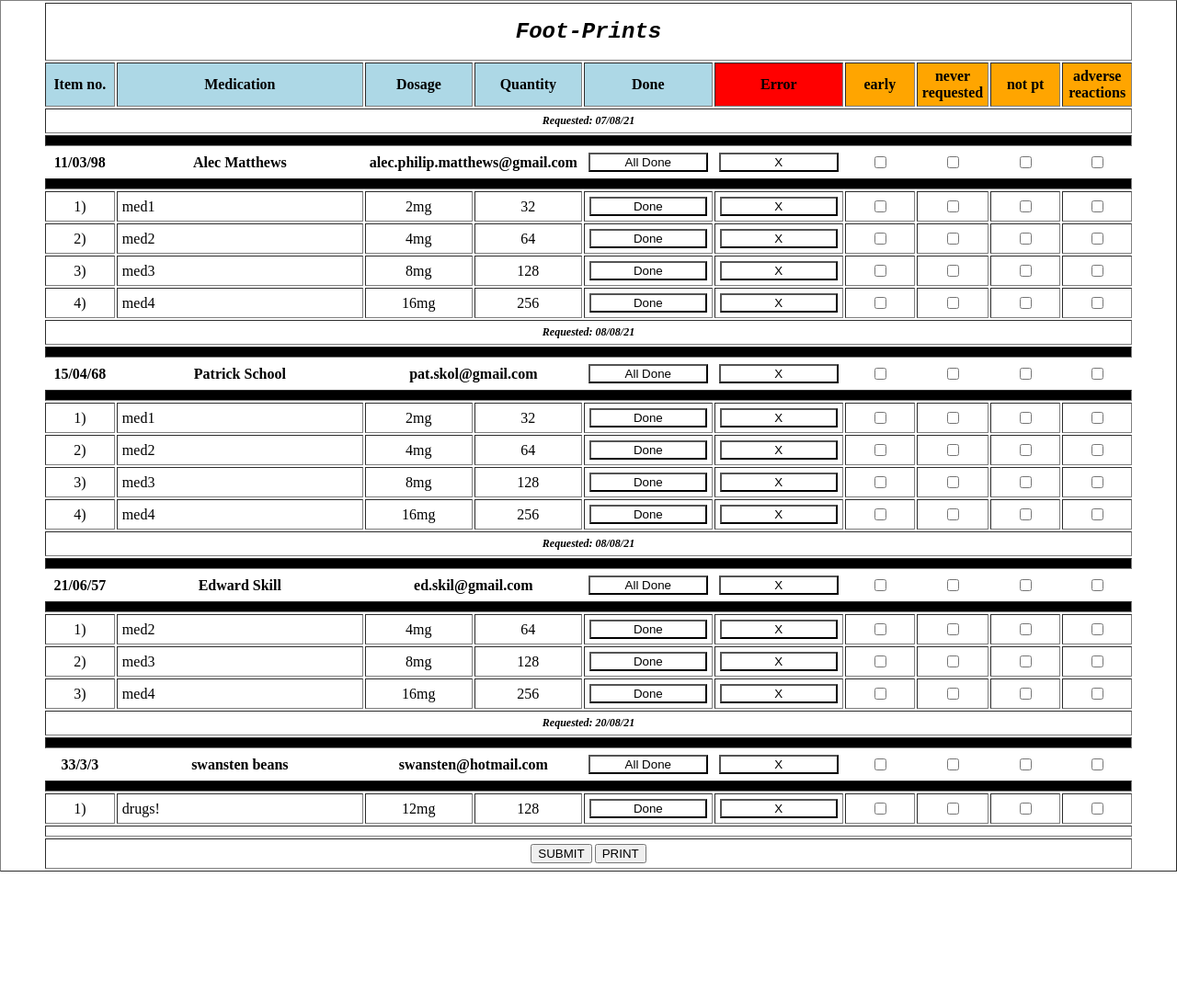
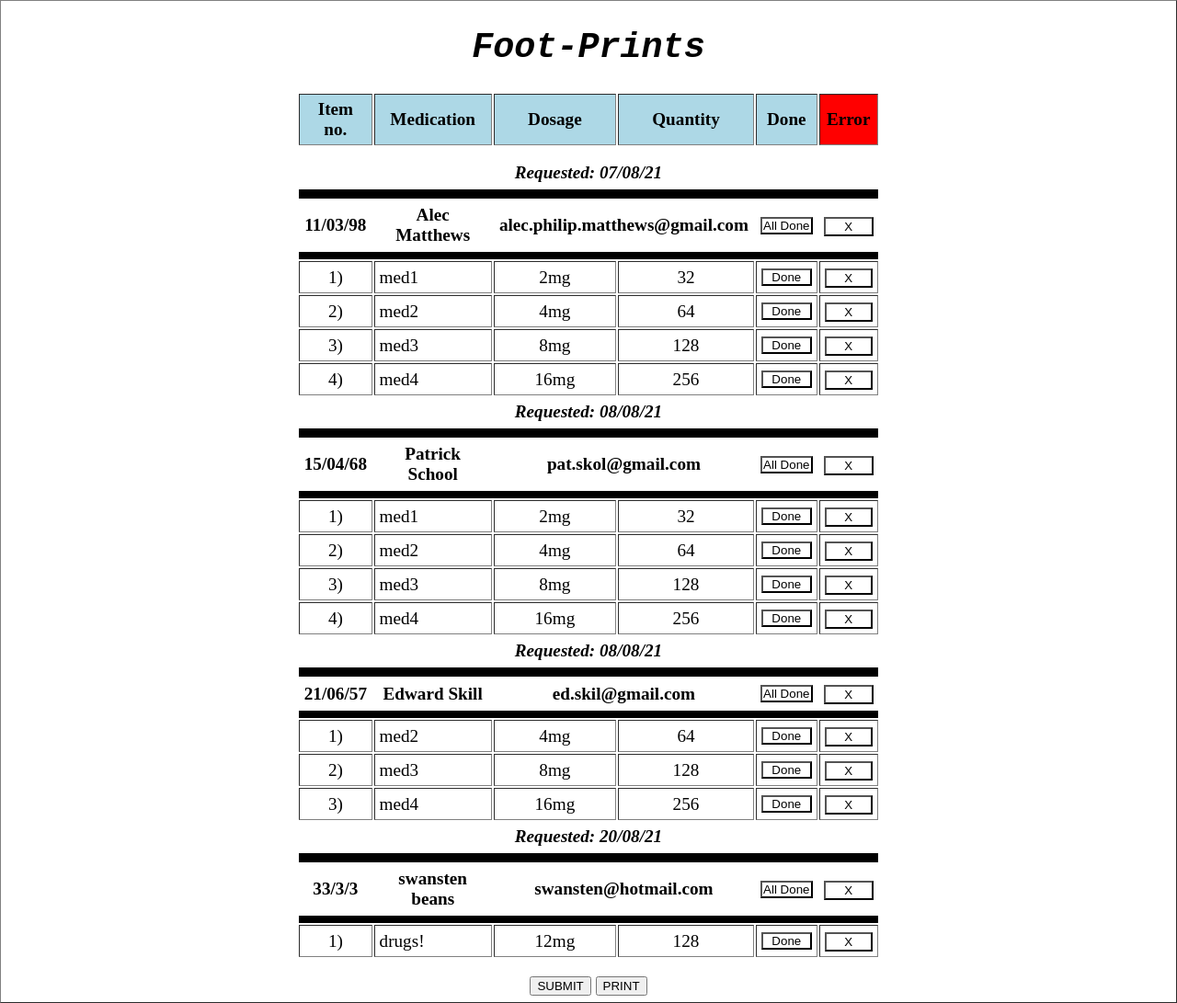
Before and after one commit to mattalec/Foot-Prints, a Flask app: page / in a window 1280 px wide. Shown: the whole page at 92% size. Before the commit the page ends 948 px from the top, so only its background shows below. Run offline with Flask 2, Linux system fonts and the light colour scheme.

Commit message:
new functions

```diff
--- a/static/css/main.css
+++ b/static/css/main.css
@@ -1,14 +1,18 @@
 body {
 	display: flex;
+	padding: 0px;
 	margin: 0px;
 }
 
 table {
 	display: flex;
 	justify-content: center;
-	align-itmes: center;
+	align-items: center;
 	width: 100vw;
 	text-align: center;
+	font-size: 1.5vw;
+	padding: 0px;
+	margin: 0px;
 }
 
 td {
@@ -21,18 +25,26 @@
 
 .small {
 	height: 100%;
-	width: 10vw;
+	width: 10%;
 }
 .smaller {
 	height: 100%;
-	width: 5vw;
+	width: 5%;
 }
 .big {
 	height: 100%;
-	width: 20vw;
+	width: 20%;
+}
+.small-break {
+	padding: 0px;
+	margin: 0px;
+	height: 1px;
 }
 .success-button {
 	display: block;
+	padding: 0px;
+	margin: 0px;
+	height: 100%;
 	width: 100%;
 	background-color: white;
 }
@@ -57,9 +69,10 @@
 	background: orange;
 }
 .col-change {
-	font-size: 1.5vh;
+	font-size: 1.5vw;
 	font-style: italic;
 	font-weight: bold;
+	border: 1px;
 }
 
 #table-head td {
--- a/static/javascript/index.js
+++ b/static/javascript/index.js
@@ -1,5 +1,5 @@
 function OnLoad() {
-    // generate event listeners on All Done and All Error Buttons on double click
+    // generate event listeners on All Done and All Error Buttons for double click
     var x = document.getElementsByClassName('main-done');
     var y = document.getElementsByClassName('main-err');
 
@@ -10,35 +10,43 @@
         document.getElementById(y.item(i).id).addEventListener("dblclick", function() { ShowHideScripts(x_id); }, false);
     }
 
-    ShowAll();
+    // ShowAll();
 }
 
 function print() {
+    // print page
     window.print();
+}
+
+function CheckClass(check, classes) {
+    // check: Boolean, classes: [''], check or uncheck classes
+    for (var i = 0; i < classes.length; i++) {
+        var x = document.getElementsByClassName(classes[i]);
+        console.log(classes[i]);
+        for (var j = 0; j < x.length; j++) {
+            x.item(j).checked = check;
+        }
+    }
+}
+
+function ColorClass(color, classname) {
+    // color: '', classname='', color class
+    var x = document.getElementsByClassName(classname);
+    for (var i = 0; i < x.length; i++) {
+        x.item(i).style.backgroundColor = color;
+    }
 }
 
 function AllDone(pt_no) {
     console.log('AllDone()');
-    // undoing the above
-    var pt_no = pt_no;
-    var x = document.getElementsByClassName('check-pt-'+pt_no);
-    for (var i = 0; i < x.length; i++) {
-        x.item(i).checked = false;
-    }
-    var x = document.getElementsByClassName('pt-check-'+pt_no);
-    for (var i = 0; i < x.length; i++) {
-        x.item(i).checked = false;
-    }
-    var x = document.getElementsByClassName('error-pt-'+pt_no);
-    for (var i = 0; i < x.length; i++) {
-        x.item(i).style.backgroundColor = 'white';
-    }
-    var y = document.getElementsByClassName('success-pt-'+pt_no);
-    for (var i = 0; i < y.length; i++) {
-        y.item(i).style.backgroundColor = 'green';
-    }
+    // 1) uncheck all pt errors
+    CheckClass(false, ['check-pt-'+pt_no,'pt-check-'+pt_no]);
+    // 2) uncolor all pt errors, color all pt done. Repeat for main buttons
+    ColorClass('white', 'error-pt-'+pt_no);
+    ColorClass('green', 'success-pt-'+pt_no);
     document.getElementById('all-success-button-'+pt_no).style.backgroundColor = 'green';
     document.getElementById('all-error-button-'+pt_no).style.backgroundColor = 'white';
+    // 3) hide error options, hide scripts, showhide orange column names
     ShowHideClass('all-error-options-'+pt_no, false, 'row');
     HideScripts(pt_no);
     ShowHideOrange();
@@ -46,99 +54,85 @@
 
 function AllError(pt_no) {
     console.log('ErrButton()');
-    // making all error-options visible and elongating all relevent rows
-    var pt_no = pt_no.toString();
-    // make colour changed from green to white and from white to red
-    var x = document.getElementsByClassName('success-pt-'+pt_no);
-    for (var i = 0; i < x.length; i++) {
-        x.item(i).style.backgroundColor = 'white';
-    }
+    // 1) uncolor all pt done, color all pt error buttons, repeat for main buttons
+    ColorClass('white','success-pt-'+pt_no);
+    ColorClass('red','error-pt-'+pt_no);
     document.getElementById('all-success-button-'+pt_no).style.backgroundColor = 'white';
     document.getElementById('all-error-button-'+pt_no).style.backgroundColor = 'red';
-    var z = document.getElementsByClassName('error-pt-'+pt_no);
-    for (var i = 0; i < z.length; i++) {
-        z.item(i).style.backgroundColor = 'red';
-    }
-
-    // make sure all errors are visible
+    // 2) show all error options, main error options and show orange column names
     ShowHideClass('script-error-option-'+pt_no, true, 'cell');
-
-    // show error options and orange header
     ShowHideClass('all-error-options-'+pt_no, true, 'cell');
-    if (pt_no != 0) {
-        ShowHideClass('error-option-'+pt_no, true, 'cell');
-    }
     ShowHideOrange();
 }
 
 function Done(ind, pt_no) {
     console.log('Done');
-    var ind = ind.toString();
-    var x = document.getElementsByClassName('check-'+ind);
-    for (var i = 0; i < x.length; i++) {
-        x.item(i).checked = false;
-    }
+    // 1) uncheck all pt error for row ind
+    CheckClass(false, ['check-'+ind]);
+    // 2) recolor buttons
     document.getElementById('error-button-'+ind).style.backgroundColor = 'white';
     document.getElementById('success-button-'+ind).style.backgroundColor = 'green';
+    // 3) hide error options and showhide header
     ShowHideClass('error-option-'+ind, false, 'cell');
     ShowHideOrange();
-    CheckAllDone(pt_no);
+    // 4) check if all done, if so call AllDone()
+    CheckAll(pt_no);
 }
 
-function CheckAllDone(pt_no) {
-    // check if all done, if so 'AllDone'
+function CheckAll(pt_no) {
+    // check done column for pt_no, if all green => AllDone(), else if all red => AllError() else nothing
     var y = document.getElementsByClassName('success-pt-'+pt_no);
-    var all_green = true;
+    var all_green, all_red = true;
     for (var i = 0; i < y.length; i++) {
         if (y.item(i).style.backgroundColor != 'green') {
             all_green = false;
-            break;
+        } else {
+            all_red = false;
         }
     }
-    if (all_green) {
-        AllDone(pt_no);
-    } else {
+    if (all_green) {AllDone(pt_no);} else {
         document.getElementById('all-success-button-'+pt_no).style.backgroundColor = 'white';
+    }
+    if (all_red) {AllError(pt_no);} else {
+        document.getElementById('all-error-button-'+pt_no).style.backgroundColor = 'white';
     }
 }
 
 function Error(ind, pt_no) {
     console.log('Error');
-    var ind = ind.toString();
+    // 1) recolor buttons
     document.getElementById('error-button-'+ind).style.backgroundColor = 'red';
     document.getElementById('success-button-'+ind).style.backgroundColor = 'white';
+    // 2) show error options for that row
+    ShowHideClass('error-option-'+ind, true, 'cell');
     ShowHideOrange();
-    ShowHideClass('error-option-'+ind, true, 'cell');
-    CheckAllDone(pt_no);
+    // 3) check if all error, if so call AllError()
+    CheckAll(pt_no);
 }
 
 function CheckCheck(ind, pt_no, type) {
     console.log('CheckCheck(ind, pt_no, type): '+ind.toString()+', '+pt_no.toString()+', '+type.toString());
-    var ind = ind.toString();
-    // uncheck all in row but the one just checked
+    // 1) uncheck all in main pt row
+    CheckClass(false, ['pt-check-'+pt_no]);
+    // 2) uncheck all but checkbox selected in speciied row
     var x = document.getElementsByClassName('check-'+ind);
     for (var i = 0; i < x.length; i++) {
         if (i != (type-1)) {
             x.item(i).checked = false;
         }
     }
-    var y = document.getElementsByClassName('pt-check-'+pt_no);
-    for (var i = 0; i < y.length; i++) {
-        y.item(i).checked = false;
-    }
 }
 
 function MainCheck(pt_no, type) {
     console.log('MainCheck(pt_no, type): '+pt_no.toString()+', '+type.toString());
-    var pt_no = pt_no.toString();
-    // uncheck all in row but the one just checked
+    // 1) uncheck all but checkbox selected in main pt row
     var x = document.getElementsByClassName('pt-check-'+pt_no);
     for (var i = 0; i < x.length; i++) {
         if (i != (type-1)) {
             x.item(i).checked = false;
         }
     }
-    // tick same on all scripts
+    // 2) tick same on all scripts for pt
     var y = document.getElementsByClassName('check-pt-'+pt_no);
     var checkbox;
     for (var i = 0; i < y.length; i++) {
@@ -151,18 +145,15 @@
             y.item(i).checked = true;
         }
     }
-    // hide all scripts
+    // 3) hide all scripts
     HideScripts(pt_no);
 }
 
 function ShowHideOrange() {
-    // check if an orange error type is visible, if so, keep orange header
-
-    // var y = document.getElementsByClassName('error-options');
     var y = document.getElementsByClassName('main-done');
     var cols;
     var option_show = false;
-
+    // 1) check if any of the all done buttons is not green
     for (var i = 0; i < y.length; i++)
     {
         console.log('checkbox '+i+' : '+y.item(i).style.display);
@@ -171,8 +162,8 @@
             break;
         }
     }
+    // 2) if so, change table shape to 10 cols and show orange header
     if (option_show == true) { cols = '10'; } else { cols = '6'; }
-
     ShowHideClass('orange', option_show, 'cell');
     var x = document.getElementsByClassName('col-change');
     for (var i = 0; i < x.length; i++) {
@@ -181,18 +172,17 @@
 }
 
 function ShowHideScripts(pt_no) {
-
+    // 1) check if row is visible apart from ones in ids list
     var z = document.getElementsByClassName(pt_no);
     var ids = ['break-blank','break','first-row'];
     var hide = false;
-
     for (var i = 0; i < z.length; i++) {
         if ((z.item(i).style.display == 'table-row') && !(ids.includes(z.item(i).id))) {
             hide = true;
             break;
         }
     }
-
+    // 2) if so, hide scripts for pt, else show scripts for pt
     if (hide) {HideScripts(pt_no);}
     else {
         ShowHideClass(pt_no, true, 'row');
@@ -200,7 +190,9 @@
 }
 
 function HideScripts(pt_no) {
+    // 1) hide all rows
     ShowHideClass(pt_no, false, 'row');
+    // 2) unhide rows that need to be shown
     ShowHideClass('stay', true, 'row');
 }
 
--- a/templates/index.html
+++ b/templates/index.html
@@ -34,12 +34,13 @@
 				<td class='smaller orange'>not pt</td>
 				<td class='smaller orange'>adverse reactions</td>
 			</tr>
+			<tr id='break-blank'><td class='col-change' colspan='10'></td></tr>
 
 			{% for script in scripts %}
 
 				{# if first new name #}
 				{% if loop.index0 == 0 %}
-					<tr id='break-blank'  class='{{ script[1].pt_no }} stay'><td class='col-change' colspan='6'>Requested: {{ script[1].date }}</td></tr>
+					<tr id='break-blank'  class='{{ script[1].pt_no }} stay'><td class='col-change' colspan='10'>Requested: {{ script[1].date }}</td></tr>
 					<tr id='break' class='{{ script[1].pt_no }} stay'><td class='col-change' colspan='10'></td></tr>
 					<tr id='first-row' class='{{ script[1].pt_no }} stay'>
 						<td class='smaller'>{{script[1].dob}}</td>
@@ -52,11 +53,11 @@
 						<td class='smaller error-options all-error-options-{{ script[1].pt_no }}'><input type='checkbox' class='pt-check-{{ script[1].pt_no }}' onclick='MainCheck({{ script[1].pt_no }}, 3)'></td>
 						<td class='smaller error-options all-error-options-{{ script[1].pt_no }}'><input type='checkbox' class='pt-check-{{ script[1].pt_no }}' onclick='MainCheck({{ script[1].pt_no }}, 4)'></td>
 					</tr>
-					<tr id='break'><td class='col-change' colspan='10'></td></tr>
+					<tr id='break'><td class='col-change small-break' colspan='10'></td></tr>
 
 				{# if not first new name #}
 				{% elif (script[1].full_name != scripts[script[0]-1][1].full_name) or (script[1].dob != scripts[script[0]-1][1].dob) %}
-					<tr id='break-blank' class='{{ script[1].pt_no }} stay'><td class='col-change' colspan='6'>Requested: {{ script[1].date }}</td></tr>
+					<tr id='break-blank' class='{{ script[1].pt_no }} stay'><td class='col-change' colspan='10'>Requested: {{ script[1].date }}</td></tr>
 					<tr id='break' class='{{ script[1].pt_no }} stay'><td class='col-change' colspan='10'></td></tr>
 					<tr id='first-row' class='{{ script[1].pt_no }} stay'>
 						<td>{{script[1].dob}}</td>
@@ -69,7 +70,7 @@
 						<td class='smaller error-options all-error-options-{{ script[1].pt_no }}'><input type='checkbox' class='pt-check-{{ script[1].pt_no }}' id='not-pt-check-{{ script[1].pt_no }}' onclick='MainCheck({{ script[1].pt_no }}, 3)'></td>
 						<td class='smaller error-options all-error-options-{{ script[1].pt_no }}'><input type='checkbox' class='pt-check-{{ script[1].pt_no }}' id='adverse-pt-check-{{ script[1].pt_no }}' onclick='MainCheck({{ script[1].pt_no }}, 4)'></td>
 					</tr>
-					<tr id='break'><td class='col-change' colspan='10'></td></tr>
+					<tr id='break'><td class='col-change small-break' colspan='10'></td></tr>
 				{% endif %}
 
 				{# load prescriptions #}
```
